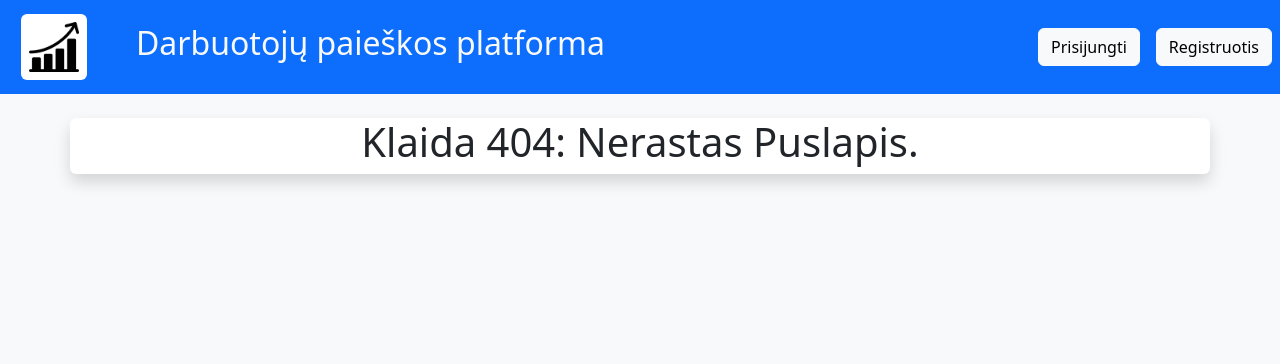
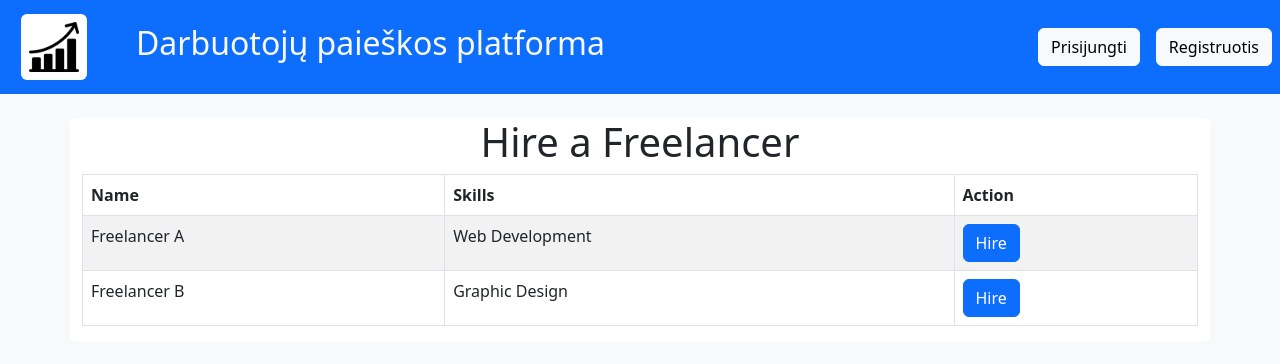
Before and after one commit to Karolinskis/recruitment-platform, a React (Vite) app in the folder frontend/: page /employer/hire-worker in a window 1280 px wide. Before the commit this address had no page. Shown: the top 364 px of the page. Built offline with nearby package versions, Linux system fonts and the light colour scheme.

Commit message:
Added employer hire offer functionality

```diff
--- a/frontend/src/AppRoutes.jsx
+++ b/frontend/src/AppRoutes.jsx
@@ -15,6 +15,7 @@ import JobAdCreate from "../views/post/JobAdCreate";
 import JobOffer from "../views/post/JobOffer";
 import JobOfferCreate from "../views/post/JobOfferCreate";
 import Layout from "../components/Layout";
+import HireFreelancer from "../views/employer/HireWorker";
 
 import RequireAuth from "../components/RequireAuth";
 import DeleteAccount from "../views/account/DeleteAccount";
@@ -42,6 +43,7 @@ function AppRoutes() {
           <Route path="account" element={<Account />} />
           <Route path="account/passwordReset" element={<ChangePassword />} />
           <Route path="account/deleteUser" element={<DeleteAccount />} />
+          <Route path="employer/hire-worker" element={<HireFreelancer />} />
           <Route path="account/edit" element={<EditAccount />} />
           <Route path="jobsad/id" element={<JobOffer />} />
           <Route path="jobOffer" element={<JobOffer/>} />
--- /dev/null
+++ b/frontend/views/employer/HireWorker.jsx
@@ -0,0 +1,52 @@
+import React, { useState } from 'react';
+import { Button, Table, Alert } from 'react-bootstrap';
+
+function HireFreelancer() {
+  const [freelancers, setFreelancers] = useState([
+    { id: 1, name: 'Freelancer A', skills: 'Web Development' },
+    { id: 2, name: 'Freelancer B', skills: 'Graphic Design' },
+    // ... other freelancers
+  ]);
+  const [success, setSuccess] = useState(false);
+  const [selectedFreelancer, setSelectedFreelancer] = useState(null);
+
+  const offerHire = freelancer => {
+    // This function would be expanded to actually send the offer
+    console.log(`Offer sent to ${freelancer.name}`);
+    setSelectedFreelancer(freelancer);
+    setSuccess(true);
+  };
+
+  return (
+    <div className="container bg-white rounded">
+      <h1 className="text-center">Hire a Freelancer</h1>
+      <Table striped bordered hover>
+        <thead>
+          <tr>
+            <th>Name</th>
+            <th>Skills</th>
+            <th>Action</th>
+          </tr>
+        </thead>
+        <tbody>
+          {freelancers.map(freelancer => (
+            <tr key={freelancer.id}>
+              <td>{freelancer.name}</td>
+              <td>{freelancer.skills}</td>
+              <td>
+                <Button onClick={() => offerHire(freelancer)}>Hire</Button>
+              </td>
+            </tr>
+          ))}
+        </tbody>
+      </Table>
+      {success && (
+        <Alert variant="success">
+          You have successfully offered to hire {selectedFreelancer?.name}!
+        </Alert>
+      )}
+    </div>
+  );
+}
+
+export default HireFreelancer;
```
Also changed, not shown: frontend/views/account/Account.jsx (line endings or trailing spaces), 1 other file (tests, documents, lock files or other folders).
